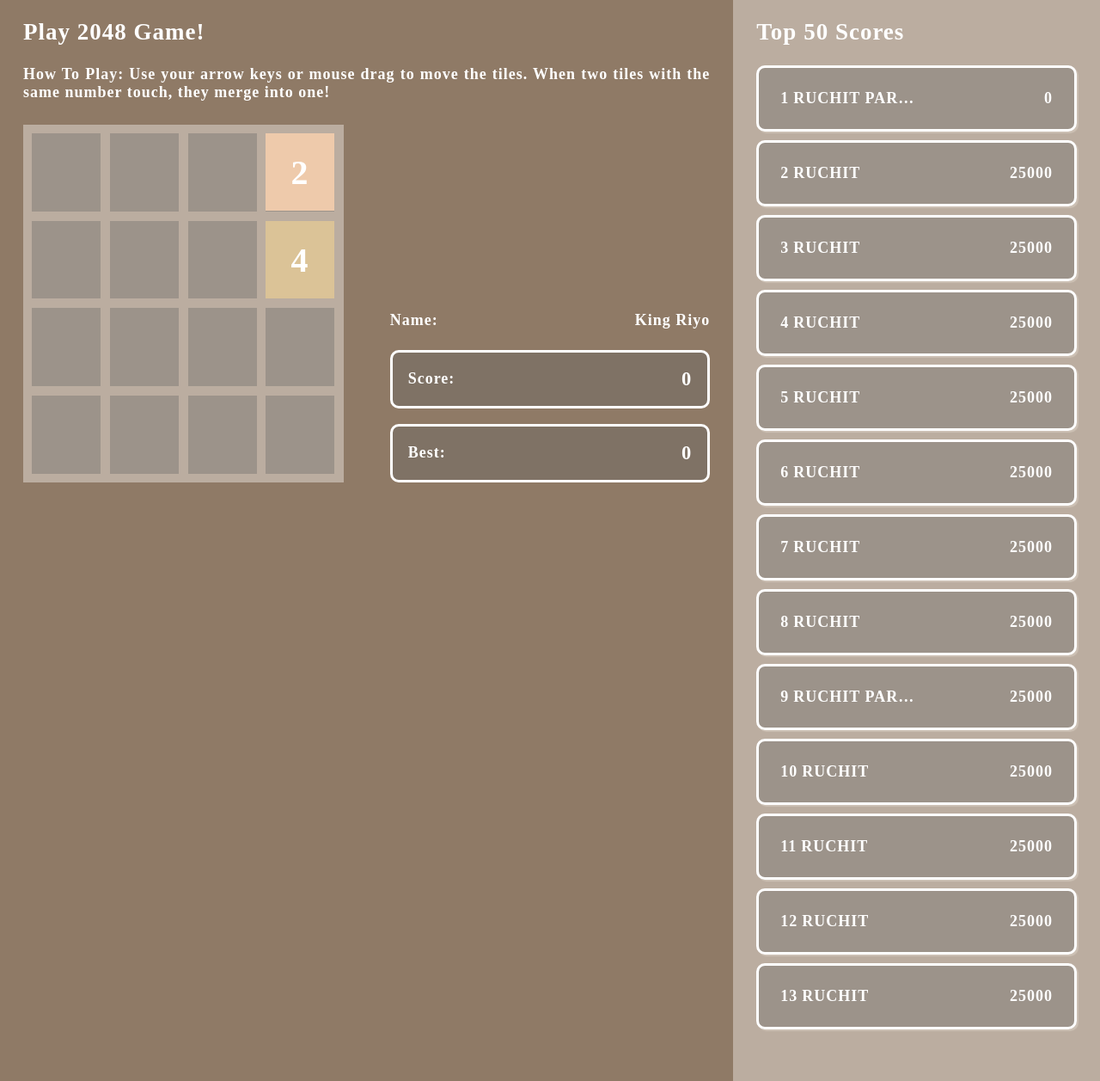
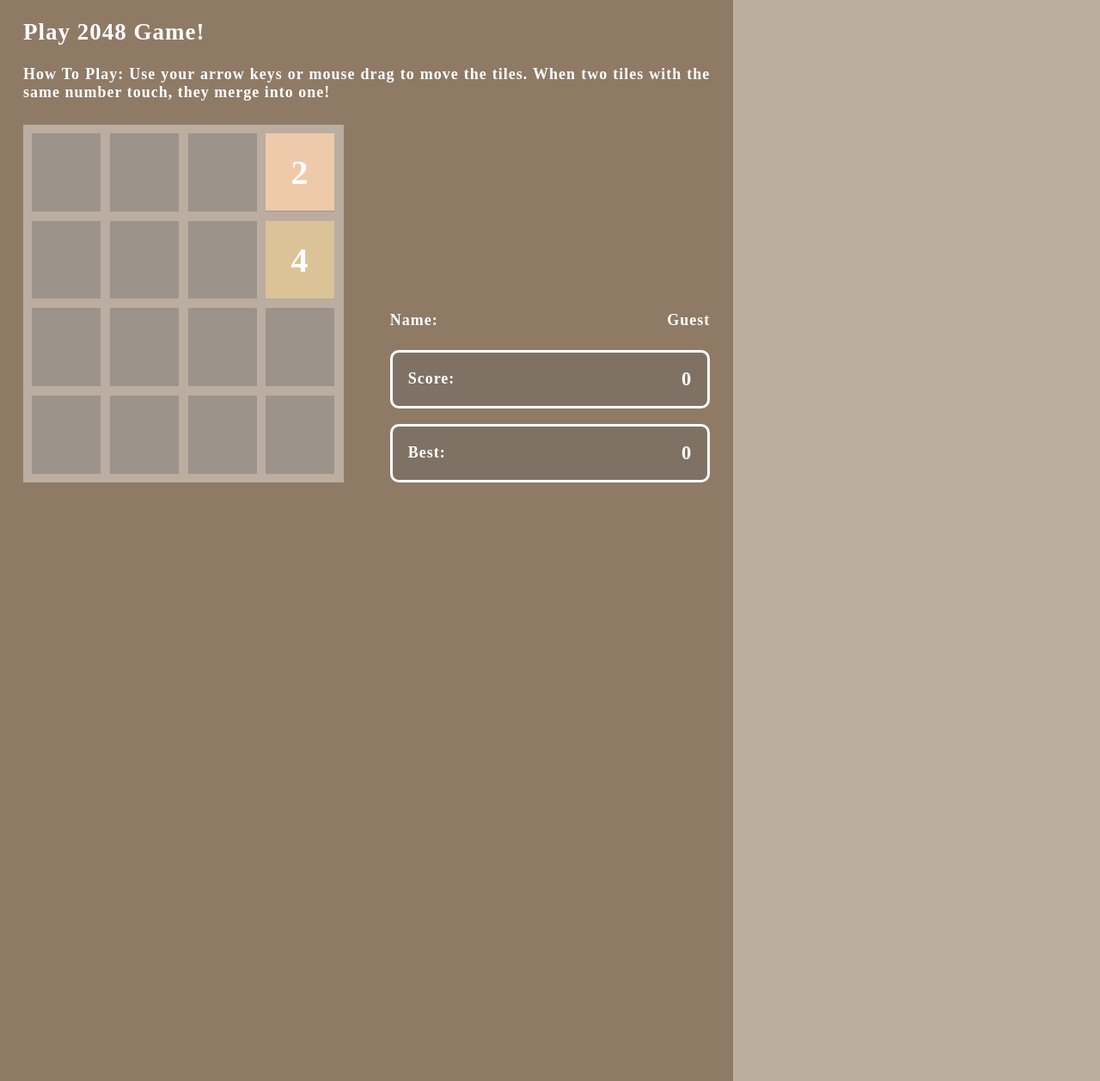
Before and after one commit to ruchit-parikh/2048-web, a PHP site: page / in a window 1280 px wide. Shown: the whole page at 86% size. Run offline with PHP 8.4, Linux system fonts and the light colour scheme.

Commit message:
Score storing and loading from cookies added

```diff
--- a/assets/css/main.css
+++ b/assets/css/main.css
@@ -2883,6 +2883,10 @@ html, body {
     height: fit-content;
     scroll-behavior: auto;
   }
+}
+
+#leaderboard {
+  position: relative;
 }
 
 #leaderboard .list {
@@ -2932,6 +2936,17 @@ html, body {
   counter-increment: rank;
   content: counter(rank);
   margin-right: 5px;
+}
+
+#leaderboard #login-form {
+  position: absolute;
+  top: 0px;
+  left: 0px;
+  width: 100%;
+  height: 100%;
+  margin: 0px;
+  z-index: 10;
+  background-color: #bbada0;
 }
 
 .label-block {
--- /dev/null
+++ b/assets/js/auth-manager.js
@@ -0,0 +1,35 @@
+let AuthManager = (function() {
+  let instance;
+
+  //private singleton factory
+  class AuthManagerFactory {
+    constructor() {
+      this.token = getCookie('bearer');
+    }
+
+    //check if user is loggedin or not
+    isLoggedIn() {
+      if (this.token) {
+        //user has token verify it if it's expired or not
+      } else {
+        return false;
+      }
+    }
+  }
+
+  //create only one instance
+  function createInstance() {
+    var object = new AuthManagerFactory();
+    object.constructor = null;
+    return object;
+  }
+
+  return {
+    getInstance: function() {
+      if (!instance) {
+        instance = createInstance();
+      }
+      return instance;
+    }
+  };
+})();
--- a/assets/js/config.js
+++ b/assets/js/config.js
@@ -27,3 +27,7 @@ const inputs = {
   A: 65,
   D: 68
 }
+
+//cookie names
+bestScoreCookie = 'best';
+playerNameCookie = 'name';
--- /dev/null
+++ b/assets/js/data-manager.js
@@ -0,0 +1,46 @@
+let DataManager = (function() {
+  let instance;
+
+  //private singleton factory
+  class DataManagerFactory {
+    constructor() {
+      this.authManager = AuthManager.getInstance();
+    }
+
+    //get value from key
+    get(key, defaultValue) {
+      if (!this.authManager.isLoggedIn()) {
+        //load data from cache
+        return getCookie(key) || defaultValue;
+      } else {
+        //load data from server
+      }
+    }
+
+    //stores data in cache or server if user is loggedin
+    store(key, value) {
+      if (!this.authManager.isLoggedIn()) {
+        //store data in cache
+        setCookie(key, value, 30);
+      } else {
+        //store data on server
+      }
+    }
+  }
+
+  //create only once instance
+  function createInstance() {
+    var object = new DataManagerFactory();
+    object.constructor = null;
+    return object;
+  }
+
+  return {
+    getInstance: function() {
+      if (!instance) {
+        instance = createInstance();
+      }
+      return instance;
+    }
+  };
+})();
--- a/assets/js/game-grid.js
+++ b/assets/js/game-grid.js
@@ -339,12 +339,12 @@ let GameGrid = (function () {
       }
 
       //all cells are filled and no neighboured cell has same values then return false
-      for (let i in this.cells) {
+      for (let i = 0; i < this.cells.length; ++i) {
         let row = parseInt(i / grid);
         let col = i % grid;
         //check if two sequencial cells in a same row are matching or not
         if (col != (grid - 1)) {
-          if (this.cells[i] == this.cells[i + 1]) {
+          if (this.cells[i] == this.cells[row*grid + col + 1]) {
             return true;
           }
         }
--- a/assets/js/game-manager.js
+++ b/assets/js/game-manager.js
@@ -7,6 +7,8 @@ let GameManager = (function() {
       this.grid = GameGrid.getInstance();
       this.inputManager = InputManager.getInstance();
       this.scoreManager = ScoreManager.getInstance();
+      this.dataManager = DataManager.getInstance();
+      this.loadData();
     }
 
     //restarts whole game
@@ -14,6 +16,21 @@ let GameManager = (function() {
       this.grid.reset();
       this.scoreManager.reset();
       document.querySelector('#game-over').style.opacity = 0;
+    }
+
+    //loads all game data from cookie if not logged in else from server
+    loadData() {
+      let best = this.dataManager.get(bestScoreCookie, 0);
+      let name = this.dataManager.get(playerNameCookie, 'Guest');
+
+      //set score and name display values
+      this.scoreManager.setCurrentBest(best);
+      document.querySelector("#player-name").innerHTML = name;
+
+      if (!AuthManager.getInstance().isLoggedIn()) {
+        //hide leaderboard
+        document.querySelector('#leaderboard #login-form').style.display = 'block';
+      }
     }
   }
 
--- /dev/null
+++ b/assets/js/helpers.js
@@ -0,0 +1,24 @@
+//get cookie from browsers
+function getCookie(cname) {
+  let name = cname + "=";
+  let decodedCookie = decodeURIComponent(document.cookie);
+  let ca = decodedCookie.split(';');
+  for(let i = 0; i <ca.length; i++) {
+    let c = ca[i];
+    while (c.charAt(0) == ' ') {
+      c = c.substring(1);
+    }
+    if (c.indexOf(name) == 0) {
+      return c.substring(name.length, c.length);
+    }
+  }
+  return false;
+}
+
+//set cookie  in your browsers
+function setCookie(cname, cvalue, exdays) {
+  let d = new Date();
+  d.setTime(d.getTime() + (exdays*24*60*60*1000));
+  let expires = "expires="+ d.toUTCString();
+  document.cookie = cname + "=" + cvalue + ";" + expires + ";path=/";
+}
--- a/assets/js/input-manager.js
+++ b/assets/js/input-manager.js
@@ -139,4 +139,5 @@ let InputManager = (function () {
 function gameOver() {
   let gameOver = document.querySelector('#game-over');
   gameOver.style.opacity = 1;
+  ScoreManager.getInstance().updateBestIfPossilble();
 }
--- a/assets/js/score-manager.js
+++ b/assets/js/score-manager.js
@@ -6,6 +6,7 @@ let ScoreManager = (function() {
   class ScoreManagerFactory {
     constructor() {
       this.score = 0;
+      this.best = 0;
     }
 
     //resets the score
@@ -27,12 +28,31 @@ let ScoreManager = (function() {
       this.setScoreHTML();
     }
 
+    //checks if current score is greater than best and if yes then set it to best
+    updateBestIfPossilble() {
+      if (this.score > this.best) {
+        this.best = this.score;
+        DataManager.getInstance().store(bestScoreCookie, this.best);
+      }
+    }
+
+    //sets current best score
+    setCurrentBest(score) {
+      this.best = score;
+      this.setScoreHTML();
+    }
+
     //sets score display values
     setScoreHTML() {
-      let score = this.score;
+      let score = this.score, bestScore = this.best;
       //change current score display value
       document.querySelectorAll('.current-score').forEach(element => {
         element.innerHTML = score;
+      });
+
+      //change best score display value
+      document.querySelectorAll('.best-score').forEach(element => {
+        element.innerHTML = bestScore;
       });
     }
   }
--- a/assets/scss/main.scss
+++ b/assets/scss/main.scss
@@ -44,7 +44,9 @@
   }
 }
 
-#leaderboard .list {
+#leaderboard {
+  position: relative;
+  .list {
     list-style: none;
     padding: 0;
     counter-reset: rank;
@@ -85,6 +87,18 @@
         content: counter(rank);
         margin-right: 5px;
       }
+    }
+  }
+
+  #login-form {
+    position: absolute;
+    top: 0px;
+    left: 0px;
+    width: 100%;
+    height: 100%;
+    margin: 0px;
+    z-index: 10;
+    background-color: map-get($colors, secondary);
   }
 }
 
--- a/index.html
+++ b/index.html
@@ -32,7 +32,7 @@
               </div>
             </div>
             <div class="col-sm-6 col-md-5 col-xl-6">
-              <h4 class="heading">Name: <span id="player-name" class="float-right">King Riyo</span></h4>
+              <h4 class="heading">Name: <span id="player-name" class="float-right">Guest</span></h4>
               <span class="label-block">Score: <span class="current-score">0</span></span>
               <span class="label-block">Best: <span class="best-score">0</span></span>
             </div>
@@ -44,65 +44,20 @@
           </h2>
           <ul class="list">
             <li class="list-item">
-              <span class="name">Ruchit Parikh The Legend</span>
-              <span class="points">0</span>
-            </li>
-            <li class="list-item">
-              <span class="name">Ruchit</span>
-              <span class="points">25000</span>
-            </li>
-
-            <li class="list-item">
-              <span class="name">Ruchit</span>
-              <span class="points">25000</span>
-            </li>
-            <li class="list-item">
-              <span class="name">Ruchit</span>
-              <span class="points">25000</span>
-            </li>
-            <li class="list-item">
-              <span class="name">Ruchit</span>
-              <span class="points">25000</span>
-            </li>
-            <li class="list-item">
-              <span class="name">Ruchit</span>
-              <span class="points">25000</span>
-            </li>
-            <li class="list-item">
-              <span class="name">Ruchit</span>
-              <span class="points">25000</span>
-            </li>
-            <li class="list-item">
-              <span class="name">Ruchit</span>
-              <span class="points">25000</span>
-            </li>
-            <li class="list-item">
               <span class="name">Ruchit Parikh</span>
-              <span class="points">25000</span>
-            </li>
-            <li class="list-item">
-              <span class="name">Ruchit</span>
-              <span class="points">25000</span>
-            </li>
-            <li class="list-item">
-              <span class="name">Ruchit</span>
-              <span class="points">25000</span>
-            </li>
-            <li class="list-item">
-              <span class="name">Ruchit</span>
-              <span class="points">25000</span>
-            </li>
-            <li class="list-item">
-              <span class="name">Ruchit</span>
-              <span class="points">25000</span>
+              <span class="points">9999</span>
             </li>
           </ul>
+          <div id="login-form"></div>
         </div>
       </div>
     </section>
   </main>
 
   <script src="assets/js/config.js"></script>
+  <script src="assets/js/helpers.js"></script>
+  <script src="assets/js/auth-manager.js"></script>
+  <script src="assets/js/data-manager.js"></script>
   <script src="assets/js/game-grid.js"></script>
   <script src="assets/js/score-manager.js"></script>
   <script src="assets/js/input-manager.js"></script>
```
Also changed, not shown: 1 other file. Lines whose indentation alone changed are shown as unchanged.
